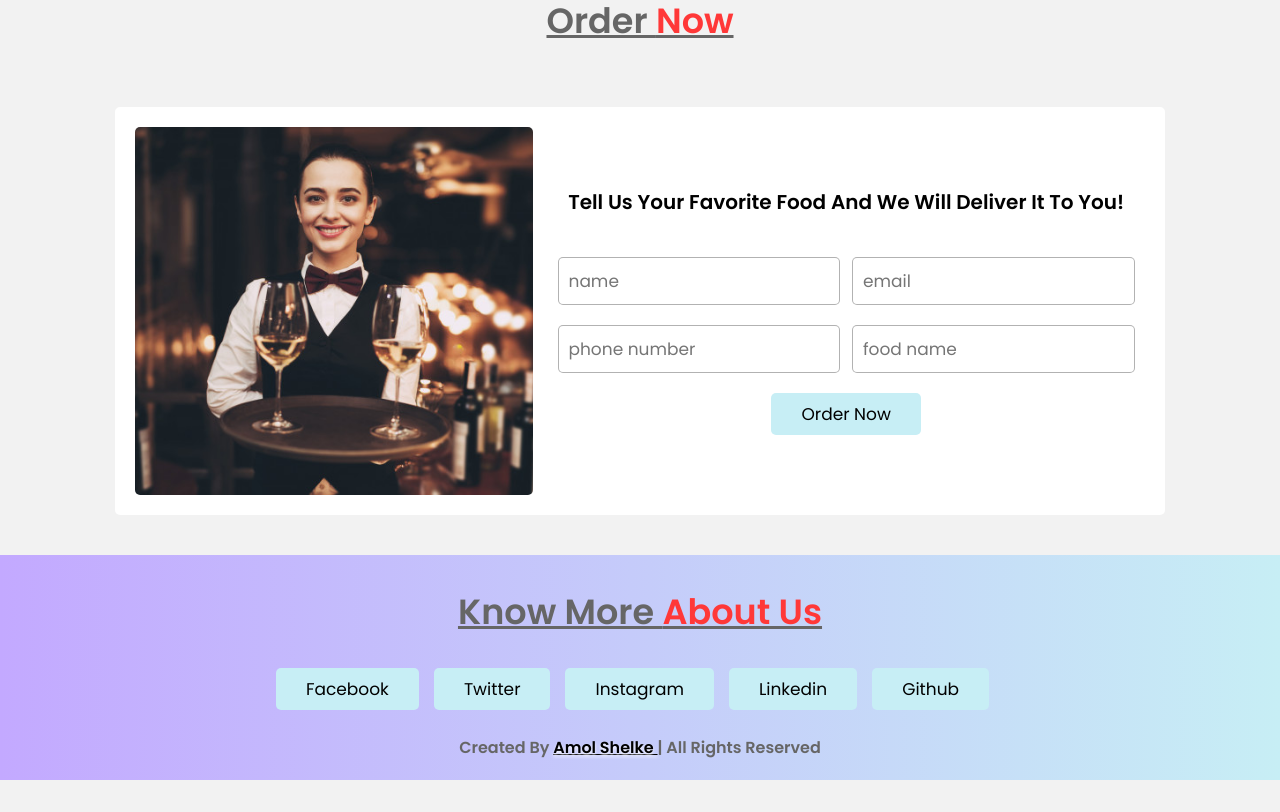
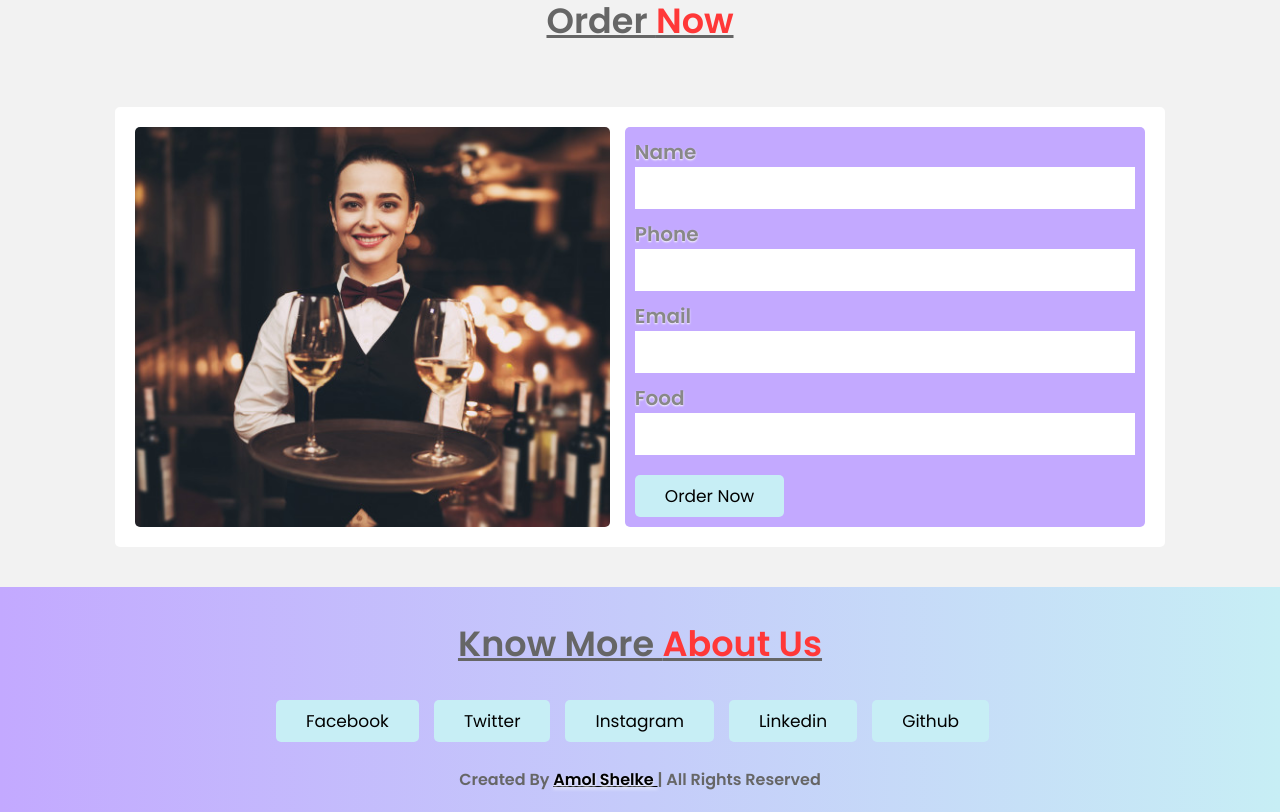
Before and after one commit to AmolShelke2/React-Foodie-app, a React (Create React App) app: page / in a window 1280 px wide. Shown: the part 4360-5172 px from the top of the page. Before the commit the page ends 5140 px from the top, so only its background shows below. Built offline with nearby package versions, Linux system fonts and the light colour scheme.

Commit message:
Updated order form component and added new css styles

```diff
--- a/src/components/order/OrderForm.js
+++ b/src/components/order/OrderForm.js
@@ -1,25 +1,39 @@
-import React from 'react';
+import React, { useState } from 'react';
 
 const OrderForm = () => {
+  const [userNameInput, setUserNameInput] = useState('');
+  const [userPhoneNumberInput, setUserPhoneNumber] = useState('');
+  const [userEmailInput, setUserEmailInput] = useState('');
+  const [userFoodInput, setUserFoodInput] = useState('');
+
   const submitHandler = e => {
     e.preventDefault();
   };
 
   return (
     <form onSubmit={submitHandler}>
-      <p>Tell us your favorite food and we will deliver it to you!</p>
       <div className="inputBox">
-        <input type="text" placeholder="name" />
-        <input type="email" placeholder="email" />
+        <label>name</label>
+        <input type="text" value={userNameInput} />
       </div>
 
       <div className="inputBox">
-        <input type="number" placeholder="phone number" />
-        <input type="text" placeholder="food name" />
+        <label>Phone</label>
+        <input type="number" value={userPhoneNumberInput} />
+      </div>
+
+      <div className="inputBox">
+        <label>Email</label>
+        <input type="text" value={userEmailInput} />
+      </div>
+
+      <div className="inputBox">
+        <label>Food</label>
+        <input type="text" value={userFoodInput} />
       </div>
 
       <button type="submit" className="btn">
-        Order now
+        order now
       </button>
     </form>
   );
--- a/src/components/order/styles.css
+++ b/src/components/order/styles.css
@@ -1,15 +1,11 @@
-.order {
-    margin-bottom: 2rem;
-}
-
 .order .row {
     padding: 2rem;
-    box-shadow: 0 0.5 1rem rgba(0, 0, 0, .1);
+    box-shadow: 0 0.5 1rem rgba(0, 0, 0, 0.1);
     background: #fff;
     display: flex;
     flex-wrap: wrap;
     gap: 1.5rem;
-    border-radius: .5rem;
+    border-radius: 0.5rem;
 }
 
 .order .row .image {
@@ -20,45 +16,46 @@
     height: 100%;
     width: 100%;
     object-fit: cover;
-    border-radius: .5rem;
+    border-radius: 0.5rem;
 }
 
 .order .row form {
-    flex: 1 1 50rem;
-    text-align: center;
+    flex: 1 1 20rem;
+    padding: 1rem;
+    background-color: #c3a9ff;
+    border-radius: 5px;
+}
+
+.inputBox {
+    display: flex;
     flex-direction: column;
     justify-content: center;
-    align-items: center;
-    padding: 1rem;
-    margin: 5rem auto;
+    margin-bottom: 1rem;
 }
 
-.order .row form p {
+.inputBox label {
     font-size: 2rem;
+    color: #888;
+    text-shadow: 0 1px 2px #fff;
     font-weight: bold;
-    margin-bottom: 3rem;
 }
 
-.order .row form .inputBox {
-    display: flex;
-    justify-content: space-between;
-    flex-wrap: wrap;
-}
-
-.order .row form .inputBox input {
-    padding: 1rem;
-    margin: 1rem 0;
-    font-size: 1.7rem;
-    color: #333;
-    text-transform: none;
-    border: 0.1rem solid rgba(0, 0, 0, 0.3);
-    border-radius: 0.5rem;
-    width: 49%;
+.inputBox input {
+    border: 1px solid #fff;
+    width: 50rem;
+    padding: 1rem 2rem;
 }
 
 
-@media screen and (max-width: 800px) {
-    .order .row form p {
-        font-size: 1.4rem;
+@media (max-width: 1270px) {
+    .inputBox input {
+        width: 30rem;
     }
 }
+
+
+@media (max-width: 600px) {
+    .inputBox input {
+        width: 30rem;
+    }
+}
```
